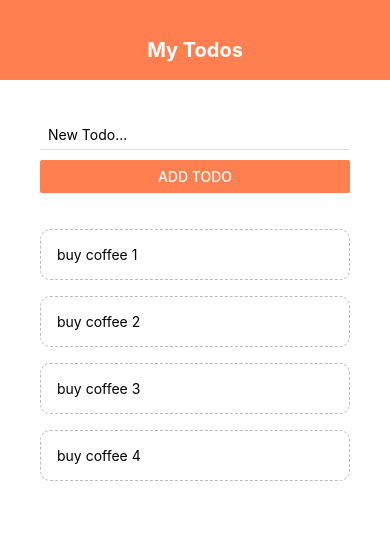
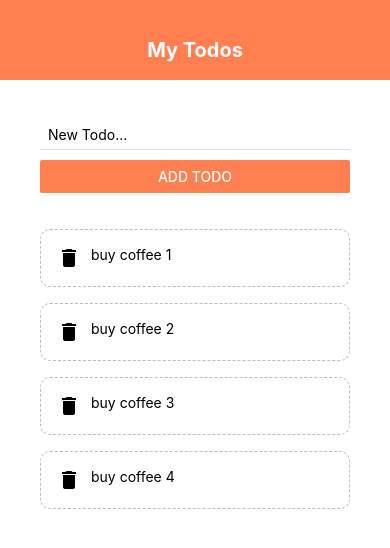
Before and after one commit to shivgaurav27/react-native-learn, a React Native app: screen / in a window 390 px wide. Shown: the top 548 px of the page. Built offline with nearby package versions, Linux system fonts and the light colour scheme.

Commit message:
added delete on delete icon

```diff
--- a/App.js
+++ b/App.js
@@ -61,9 +61,11 @@ const styles = StyleSheet.create({
     // justifyContent: "center",
   },
   content: {
+    flex: 1,
     padding: 40,
   },
   list: {
+    flex: 1,
     marginTop: 20,
   },
 });
--- a/components/TodoItem.js
+++ b/components/TodoItem.js
@@ -1,10 +1,19 @@
 import React from "react";
 import { StyleSheet, Text, TouchableOpacity, View } from "react-native";
+import { MaterialIcons } from "@expo/vector-icons";
 
 export default function TodoItem({ item, pressHandler }) {
   return (
-    <TouchableOpacity onPress={() => pressHandler(item.key)}>
-      <Text style={styles.item}>{item.text}</Text>
+    <TouchableOpacity>
+      <View style={styles.item}>
+        <MaterialIcons
+          name="delete"
+          size={24}
+          color="black"
+          onPress={() => pressHandler(item.key)}
+        />
+        <Text style={styles.itemText}>{item.text}</Text>
+      </View>
     </TouchableOpacity>
   );
 }
@@ -17,5 +26,9 @@ const styles = StyleSheet.create({
     borderWidth: 1,
     borderRadius: 10,
     borderStyle: "dashed",
+    flexDirection: "row",
+  },
+  itemText: {
+    marginLeft: 10,
   },
 });
```
